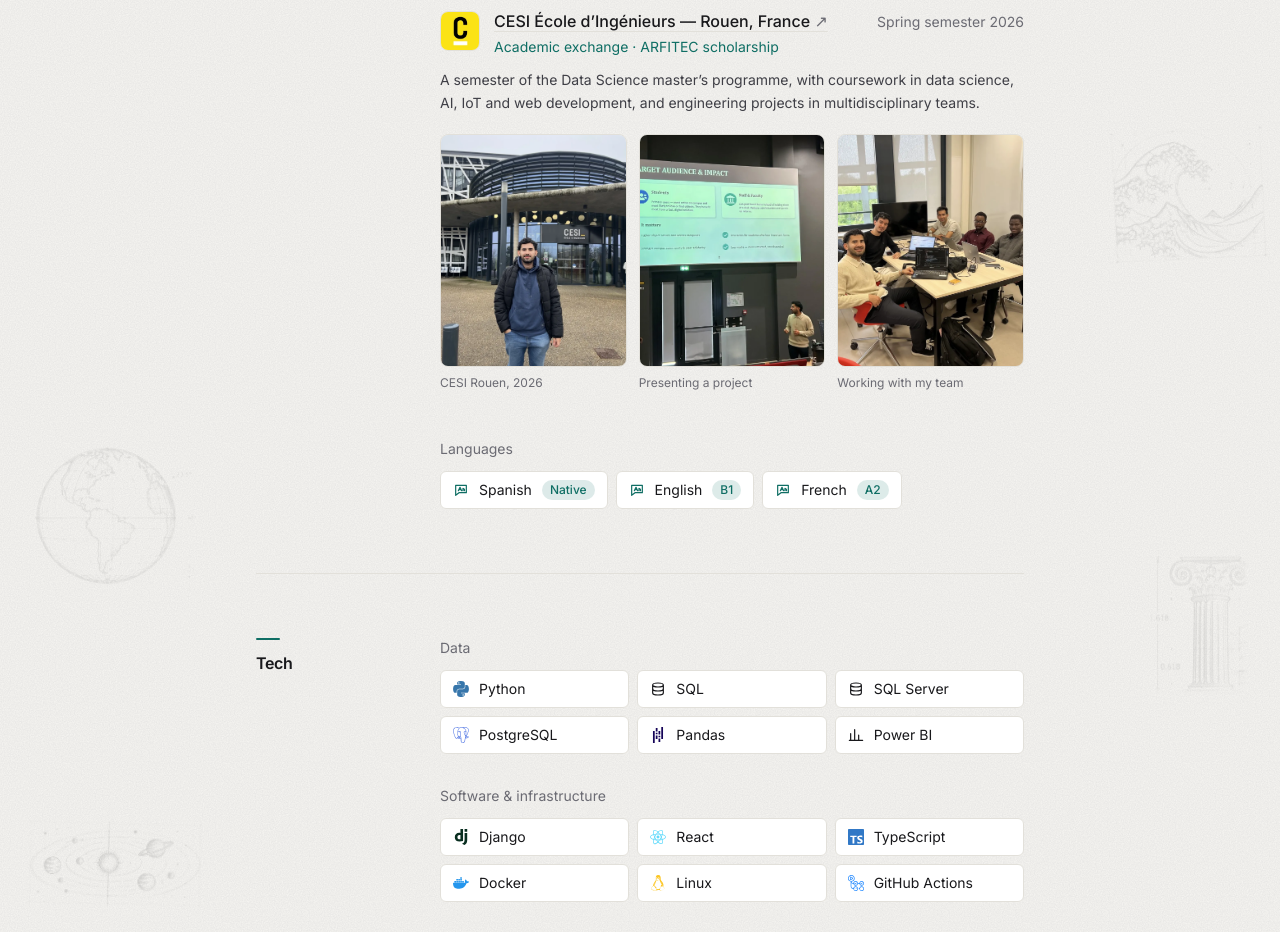
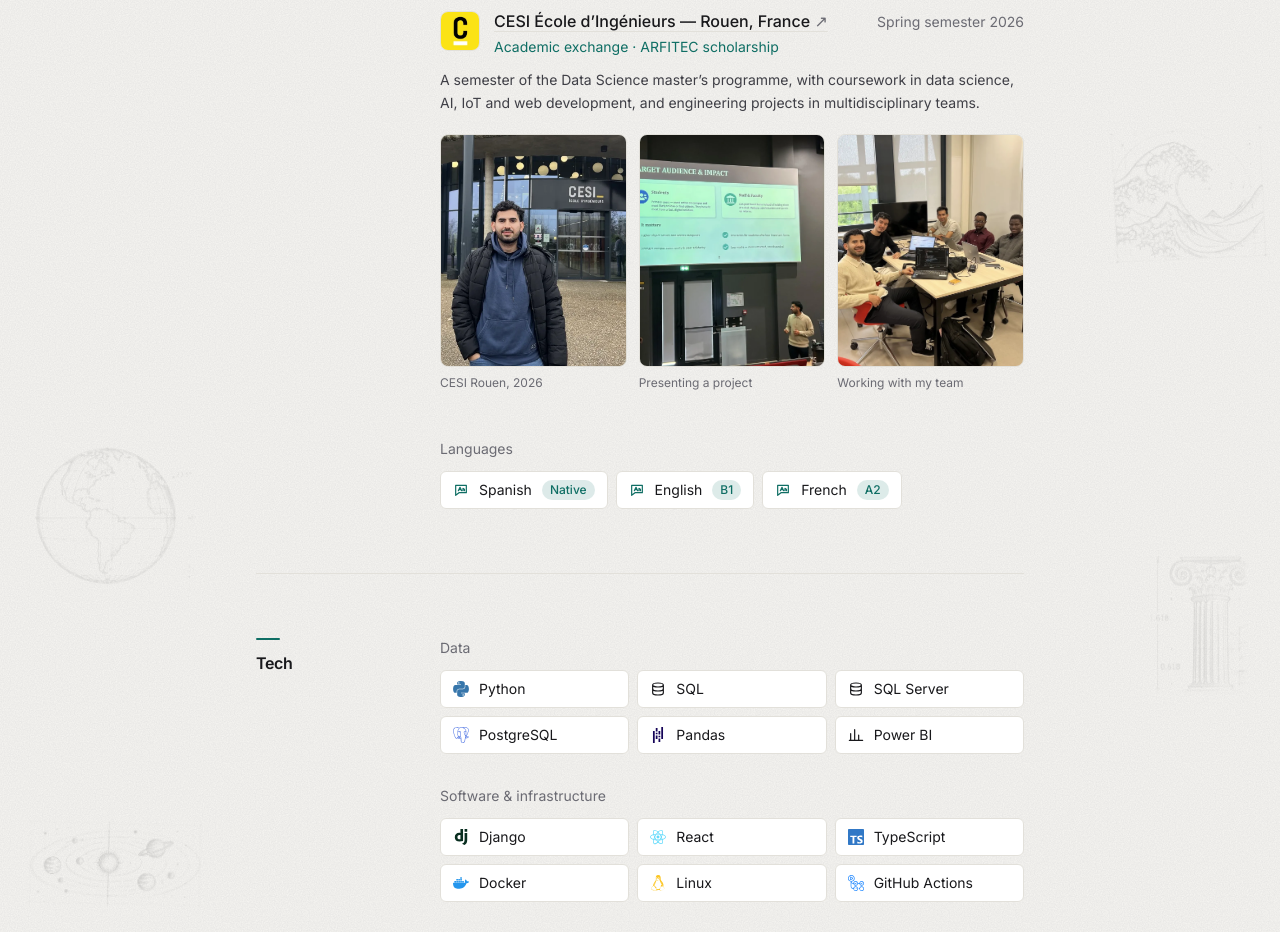
Before and after one commit to deadour/portfolio, a React (Vite) app: page / in a window 1280 px wide. Shown: the part 6220-7152 px from the top of the page. Built offline with nearby package versions, Linux system fonts and the light colour scheme.

Commit message:
Crop the CESI photo thumbnail to waist up

```diff
--- a/src/content/en.ts
+++ b/src/content/en.ts
@@ -224,7 +224,7 @@
       description:
         'A semester of the Data Science master’s programme, with coursework in data science, AI, IoT and web development, and engineering projects in multidisciplinary teams.',
       images: [
-        { src: '/images/cesi.webp', alt: 'Eduardo in front of the CESI École d’Ingénieurs sign', caption: 'CESI Rouen, 2026' },
+        { src: '/images/cesi-thumb.webp', href: '/images/cesi.webp', alt: 'Eduardo in front of the CESI École d’Ingénieurs sign', caption: 'CESI Rouen, 2026' },
         { src: '/images/cesi-presenting.webp', alt: 'Eduardo presenting a team project in a CESI lecture hall', caption: 'Presenting a project' },
         { src: '/images/cesi-team.webp', alt: 'Eduardo working with his project team around a table with laptops', caption: 'Working with my team' },
       ],
--- a/src/content/es.ts
+++ b/src/content/es.ts
@@ -224,7 +224,7 @@
       description:
         'Un semestre del Máster en Data Science, con cursada en data science, IA, IoT y desarrollo web, y proyectos de ingeniería en equipos multidisciplinarios.',
       images: [
-        { src: '/images/cesi.webp', alt: 'Eduardo frente al cartel de CESI École d’Ingénieurs', caption: 'CESI Rouen, 2026' },
+        { src: '/images/cesi-thumb.webp', href: '/images/cesi.webp', alt: 'Eduardo frente al cartel de CESI École d’Ingénieurs', caption: 'CESI Rouen, 2026' },
         { src: '/images/cesi-presenting.webp', alt: 'Eduardo presentando un proyecto en equipo en un auditorio de CESI', caption: 'Presentando un proyecto' },
         { src: '/images/cesi-team.webp', alt: 'Eduardo trabajando con su equipo de proyecto alrededor de una mesa con notebooks', caption: 'Trabajando con mi equipo' },
       ],
```
Also changed, not shown: public/images/cesi-thumb.webp (added).
